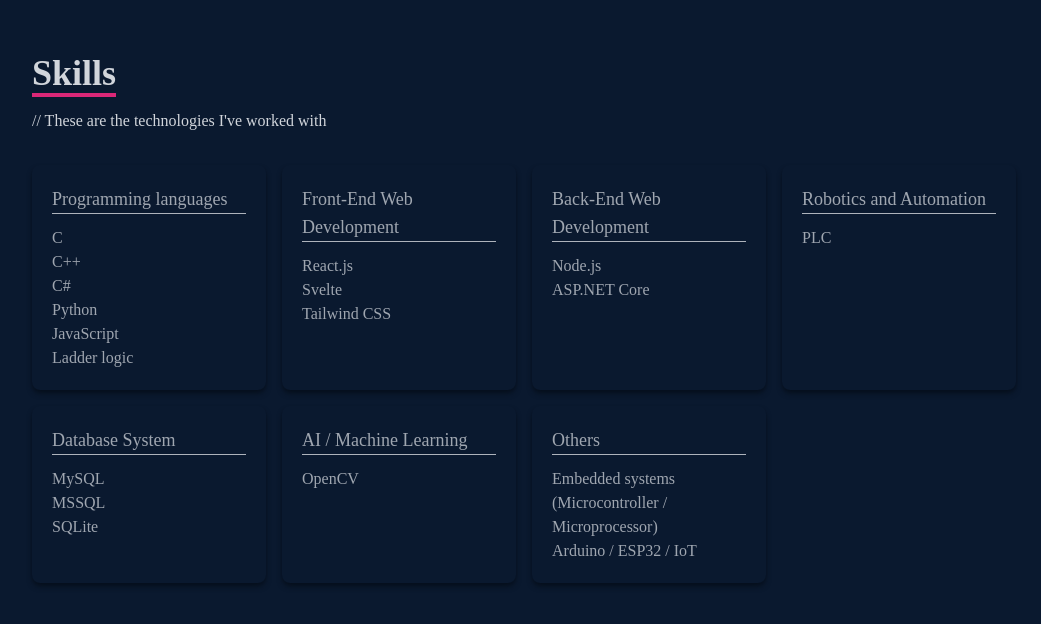
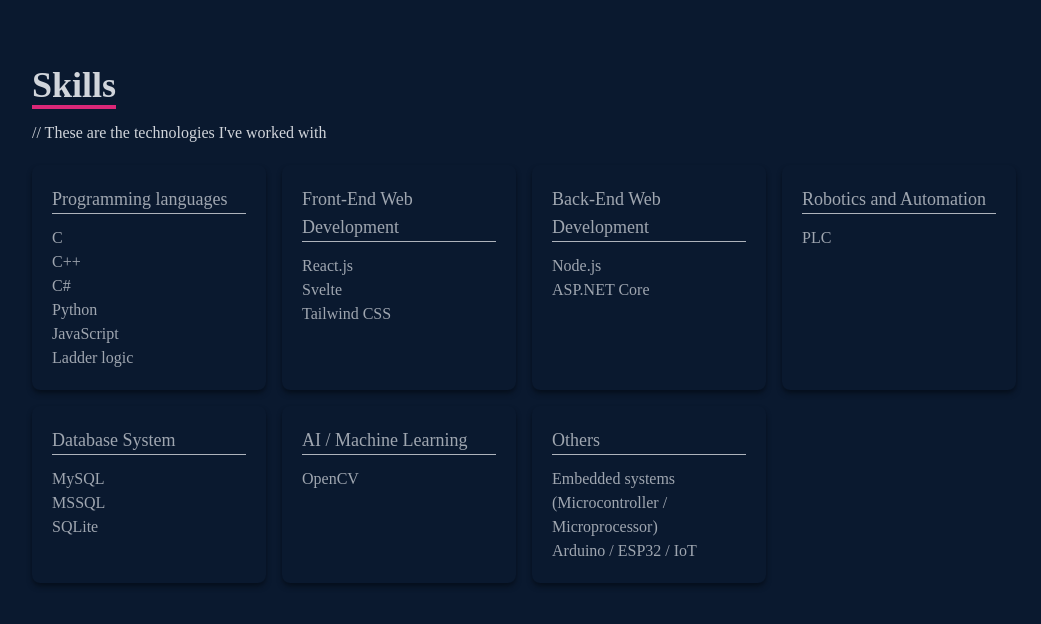
Before and after one commit to gxtnewfolder/portfolio-pages, a React (Create React App) app: page / in a window 1280 px wide. Shown: the part 1826-2450 px from the top of the page, without its empty margins (116-1157 px from the left). Built offline with nearby package versions, Linux system fonts and the light colour scheme.

Commit message:
update padding

```diff
--- a/src/components/Education.jsx
+++ b/src/components/Education.jsx
@@ -24,7 +24,7 @@
 
   return (
     <div name="education" className="w-full h-[110vh] bg-[#0a192f] text-gray-300">
-      <div className="flex flex-col justify-center items-center w-full h-full px-5">
+      <div className="flex flex-col justify-center items-center w-full h-full p-5">
         <div className="max-w-[1024px] w-full">
           <div className="sm:text-left pb-6 pl-4">
             <p className="text-4xl font-bold inline border-b-4 border-pink-600">
--- a/src/components/Skill.jsx
+++ b/src/components/Skill.jsx
@@ -9,7 +9,7 @@
                   <p className='text-4xl font-bold inline border-b-4 border-pink-600'>Skills</p>
                   <p className='pt-4'>// These are the technologies I've worked with</p>
               </div>
-              <div className='w-full grid grid-cols-2 sm:grid-cols-4 gap-4 py-8'>
+              <div className='w-full grid grid-cols-2 sm:grid-cols-4 gap-4 py-5'>
                   <div className='opacity-75 shadow-md shadow-[#040c16] p-5 rounded-lg hover:scale-110 duration-500 hover:opacity-100'>
                       <div className=''>
                         <div className='text-lg border-b'>Programming languages</div>
```
